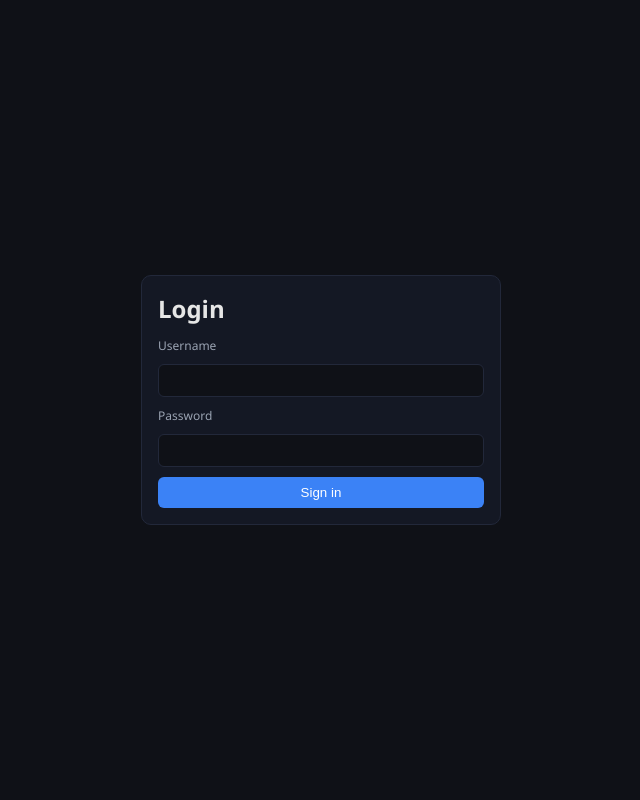
After one commit to MafuuuX/ai-trading-server, a FastAPI app: template templates/login.html in a window 1280 px wide. The commit adds this page. Shown: the whole page, without its empty margins (319-959 px from the left). Run offline with FastAPI, Linux system fonts and the light colour scheme; the template is opened without the code that fills it, so the values that code supplies are empty.

Commit message:
Add Login for Web-GUI

```diff
--- a/server.py
+++ b/server.py
@@ -12,9 +12,10 @@ from typing import Optional, Dict, List
 import logging
 import base64
 import secrets
+import hmac
 
-from fastapi import FastAPI, HTTPException, BackgroundTasks, UploadFile, File, Request, Response
-from fastapi.responses import FileResponse, JSONResponse
+from fastapi import FastAPI, HTTPException, BackgroundTasks, UploadFile, File, Request, Response, Form
+from fastapi.responses import FileResponse, JSONResponse, RedirectResponse
 from fastapi.staticfiles import StaticFiles
 from fastapi.templating import Jinja2Templates
 from fastapi.security.utils import get_authorization_scheme_param
@@ -37,30 +38,43 @@ BASE_DIR = Path(__file__).resolve().parent
 templates = Jinja2Templates(directory=str(BASE_DIR / "templates"))
 app.mount("/static", StaticFiles(directory=str(BASE_DIR / "static")), name="static")
 
-# Basic auth for web UI
+# Login auth for web UI
 ADMIN_USER = os.getenv("ADMIN_USER", "admin")
 ADMIN_PASS = os.getenv("ADMIN_PASS", "changeme")
+SESSION_SECRET = os.getenv("SESSION_SECRET", "change_this_secret")
+SESSION_COOKIE = "ai_trading_session"
 
 
-def _is_authorized(auth_header: str) -> bool:
-    scheme, param = get_authorization_scheme_param(auth_header)
-    if scheme.lower() != "basic" or not param:
-        return False
+def _sign_session(username: str) -> str:
+    payload = f"{username}"
+    signature = hmac.new(SESSION_SECRET.encode("utf-8"), payload.encode("utf-8"), hashlib.sha256).hexdigest()
+    token = f"{payload}.{signature}"
+    return base64.b64encode(token.encode("utf-8")).decode("utf-8")
+
+
+def _verify_session(token: str) -> bool:
     try:
-        decoded = base64.b64decode(param).decode("utf-8")
-        username, password = decoded.split(":", 1)
+        decoded = base64.b64decode(token).decode("utf-8")
+        payload, signature = decoded.rsplit(".", 1)
+        expected = hmac.new(SESSION_SECRET.encode("utf-8"), payload.encode("utf-8"), hashlib.sha256).hexdigest()
+        return hmac.compare_digest(signature, expected)
     except Exception:
         return False
-    return secrets.compare_digest(username, ADMIN_USER) and secrets.compare_digest(password, ADMIN_PASS)
+
+
+def _is_logged_in(request: Request) -> bool:
+    token = request.cookies.get(SESSION_COOKIE)
+    if not token:
+        return False
+    return _verify_session(token)
 
 
 @app.middleware("http")
-async def ui_basic_auth_middleware(request: Request, call_next):
+async def ui_login_middleware(request: Request, call_next):
     path = request.url.path
-    if path.startswith("/ui") or path.startswith("/static"):
-        auth_header = request.headers.get("Authorization", "")
-        if not _is_authorized(auth_header):
-            return Response(status_code=401, headers={"WWW-Authenticate": "Basic"})
+    if path.startswith("/ui"):
+        if not _is_logged_in(request):
+            return RedirectResponse("/login")
     return await call_next(request)
 
 # Global state
@@ -350,6 +364,33 @@ async def root():
     }
 
 
+@app.get("/login")
+async def login_page(request: Request):
+    """Login page"""
+    if _is_logged_in(request):
+        return RedirectResponse("/ui")
+    return templates.TemplateResponse("login.html", {"request": request, "error": None})
+
+
+@app.post("/login")
+async def login_submit(request: Request, username: str = Form(...), password: str = Form(...)):
+    """Handle login"""
+    if secrets.compare_digest(username, ADMIN_USER) and secrets.compare_digest(password, ADMIN_PASS):
+        response = RedirectResponse("/ui", status_code=302)
+        token = _sign_session(username)
+        response.set_cookie(SESSION_COOKIE, token, httponly=True, samesite="lax")
+        return response
+    return templates.TemplateResponse("login.html", {"request": request, "error": "Invalid credentials"})
+
+
+@app.get("/logout")
+async def logout(request: Request):
+    """Logout and clear session"""
+    response = RedirectResponse("/login", status_code=302)
+    response.delete_cookie(SESSION_COOKIE)
+    return response
+
+
 @app.get("/ui")
 async def ui_dashboard(request: Request):
     """Simple web GUI dashboard"""
--- a/static/styles.css
+++ b/static/styles.css
@@ -4,6 +4,12 @@ body {
   font-family: "Segoe UI", Arial, sans-serif;
   background: #0f1117;
   color: #e6e6e6;
+}
+main.center {
+  min-height: 100vh;
+  display: grid;
+  place-items: center;
+  padding: 24px;
 }
 header {
   display: flex;
@@ -33,6 +39,32 @@ main {
   border-radius: 10px;
   padding: 16px;
 }
+.login-card {
+  width: 360px;
+}
+.login-card form {
+  display: grid;
+  gap: 10px;
+}
+.login-card label {
+  font-size: 12px;
+  color: #9aa3b2;
+}
+.login-card input {
+  background: #0f1117;
+  border: 1px solid #22283a;
+  color: #e6e6e6;
+  padding: 8px 10px;
+  border-radius: 6px;
+}
+.error {
+  background: #a12b2b;
+  color: #fff;
+  padding: 8px 10px;
+  border-radius: 6px;
+  font-size: 12px;
+  margin-bottom: 8px;
+}
 .card h2 { margin: 0 0 12px; }
 .grid {
   display: grid;
--- /dev/null
+++ b/templates/login.html
@@ -0,0 +1,26 @@
+<!DOCTYPE html>
+<html lang="en">
+<head>
+  <meta charset="UTF-8" />
+  <meta name="viewport" content="width=device-width, initial-scale=1.0" />
+  <title>Login · AI Trading Server</title>
+  <link rel="stylesheet" href="/static/styles.css" />
+</head>
+<body>
+  <main class="center">
+    <section class="card login-card">
+      <h2>Login</h2>
+      {% if error %}
+        <div class="error">{{ error }}</div>
+      {% endif %}
+      <form method="post" action="/login">
+        <label>Username</label>
+        <input type="text" name="username" required />
+        <label>Password</label>
+        <input type="password" name="password" required />
+        <button type="submit">Sign in</button>
+      </form>
+    </section>
+  </main>
+</body>
+</html>
```
Also changed, not shown: 1 other file.
